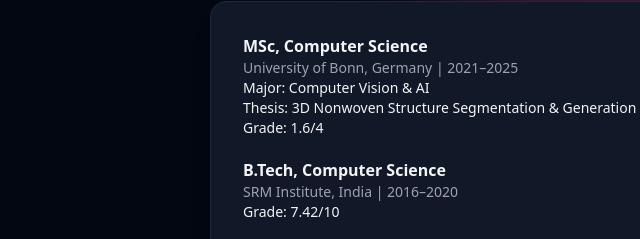
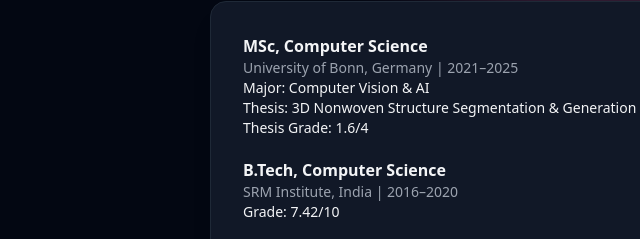
Before and after one commit to tammy3107/tammy3107.github.io, a plain HTML site: page index.html in a window 1280 px wide. Shown: the part 682-921 px from the top of the page, 70-710 px from the left. Drawn offline with nearby package versions, Linux system fonts and the light colour scheme.

Commit message:
Update index.html

```diff
--- a/index.html
+++ b/index.html
@@ -104,7 +104,7 @@
       <div class="mb-5">
         <div class="font-bold">MSc, Computer Science</div>
         <div class="text-sm text-gray-400">University of Bonn, Germany | 2021–2025</div>
-        <div class="text-sm">Major: Computer Vision & AI <br> Thesis: 3D Nonwoven Structure Segmentation & Generation <br> Grade: 1.6/4</div>
+        <div class="text-sm">Major: Computer Vision & AI <br> Thesis: 3D Nonwoven Structure Segmentation & Generation <br> Thesis Grade: 1.6/4</div>
       </div>
       <div class="mb-5">
         <div class="font-bold">B.Tech, Computer Science</div>
```
